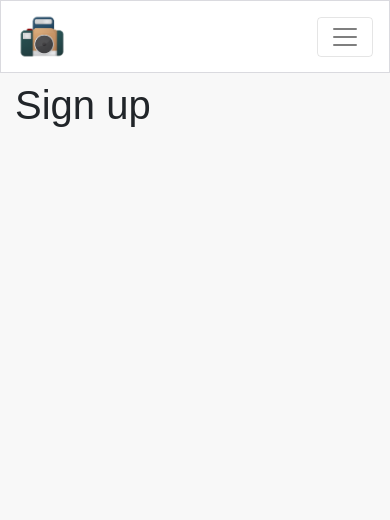
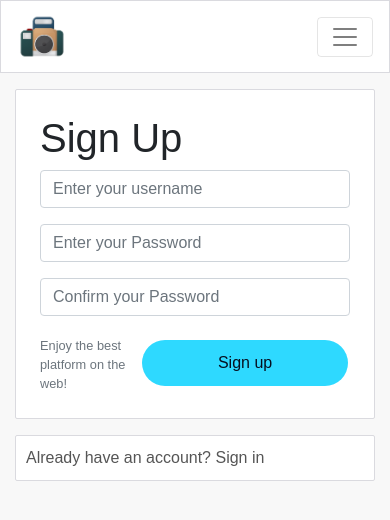
Before and after one commit to fgit-24/prototype-pp5-react, a React (Create React App) app: page /signup in a window 390 px wide. Shown: the top 520 px of the page. Built offline with nearby package versions, Linux system fonts and the light colour scheme.

Commit message:
Add SignUp-Form and image

```diff
--- a/src/App.js
+++ b/src/App.js
@@ -3,6 +3,7 @@
 import Container from "react-bootstrap/Container";
 import { Route, Switch } from "react-router-dom";
 import "./api/axiosDefault";
+import SignUpForm from "./pages/auth/SignUpForm";
 
 function App() {
   return (
@@ -12,7 +13,7 @@
         <Switch>
           <Route exact path="/" render={() => <h1>Home page</h1>} />
           <Route exact path="/signin" render={() => <h1>Sign in</h1>} />
-          <Route exact path="/signup" render={() => <h1>Sign up</h1>} />
+          <Route exact path="/signup" render={() => <SignUpForm />} />
           <Route render={() => <p>Page not found!</p>} />
         </Switch>
       </Container>
--- /dev/null
+++ b/src/pages/auth/SignUpForm.js
@@ -0,0 +1,70 @@
+import React from "react";
+import { Link } from "react-router-dom";
+
+import styles from "../../styles/SignInUpForm.module.css";
+import btnStyles from "../../styles/Button.module.css";
+import appStyles from "../../styles/App.module.css";
+
+import { Form, Button, Image, Col, Row, Container } from "react-bootstrap";
+import loginImage from "../../assets/login.jpg";
+
+const SignUpForm = () => {
+  return (
+    <Row className={styles.Row}>
+      {/* Image on the Left */}
+      <Col
+        md={6}
+        className={`my-auto d-none d-md-block p-2 ${styles.SignUpCol}`}
+      >
+        <Image
+          className={`${appStyles.FillerImage}`}
+          src={loginImage}
+          alt="Sign Up"
+          fluid
+        />
+      </Col>
+
+      {/* Form on the Right */}
+      <Col className="my-auto py-2 p-md-2" md={6}>
+        <Container className={`${appStyles.Content} p-4`}>
+          <h1 className={styles.Header}>Sign Up</h1>
+
+          <Form>
+            <Form.Group controlId="username">
+              <Form.Label className="d-none" >username</Form.Label>
+              <Form.Control className={styles.Input} type="text" placeholder="Enter your username" name="username"/>
+            </Form.Group>
+
+            <Form.Group controlId="password1">
+              <Form.Label className="d-none">password1</Form.Label>
+              <Form.Control className={styles.Input} type="password" placeholder="Enter your Password" name="password1" />
+            </Form.Group>
+
+            <Form.Group controlId="password2">
+              <Form.Label className="d-none">password2</Form.Label>
+              <Form.Control className={styles.Input} type="password" placeholder="Confirm your Password" name="password2" />
+            </Form.Group>
+
+            <div className="d-flex justify-content-between align-items-center">
+              <Form.Text className="text-muted" style={{ textAlign: "left" }}>
+                Enjoy the best platform on the web!
+              </Form.Text>
+              <Button className={`${btnStyles.Button} ${btnStyles.Wide} ${btnStyles.Bright}`}
+                      type="submit">
+                Sign up
+              </Button>
+            </div>
+          </Form>
+        </Container>
+
+        <Container className={`mt-3 ${appStyles.Content}`}>
+          <Link className={styles.Link} to="/signin">
+            Already have an account? <span>Sign in</span>
+          </Link>
+        </Container>
+      </Col>
+    </Row>
+  );
+};
+
+export default SignUpForm;
--- a/src/styles/Button.module.css
+++ b/src/styles/Button.module.css
@@ -0,0 +1,70 @@
+.Button {
+    font-size: 1rem;
+    font-weight: 150;
+    align-self: center;
+    border-radius: 100px;
+    border-color: transparent;
+    padding: 4px 10px;
+    margin-left: 2px;
+    margin-right: 2px;
+    min-width: 75px;
+  }
+
+  .Button:hover {
+    opacity: 0.8;
+    border-color: transparent;
+    cursor: pointer;
+  }
+
+  .Button:hover:active {
+    background-color: #2142b2 !important;
+  }
+
+  .Button:active {
+    background-color: #2142b2 !important;
+  }
+
+  .Button:focus {
+    background-color: #2142b2;
+  }
+
+  .Wide {
+    padding: 10px 50px;
+    width: 100%;
+  }
+
+  .Blue,
+  .BlueOutline:hover,
+  .Bright:hover {
+    background-color: #2142b2;
+    color: #ffffff;
+  }
+
+  .BlueOutline,
+  .Blue:hover {
+    /* border: 1px solid #2142b2; */
+    background-color: #ffffff;
+    color: #2142b2;
+  }
+
+  .Black,
+  .BlackOutline:hover {
+    /* background-color: #242a3d;
+    color: white; */
+    background-color: #242a3d;
+    color: aliceblue;
+  }
+
+  .Black:hover,
+  .BlackOutline {
+    /* background-color: #dadadf;
+    color: #242a3d;
+    border-color: #242a3d; */
+    background-color: aliceblue;
+    color: #242a3d;
+  }
+
+  .Bright {
+    background-color: #2ed9ff;
+    color: #060f20;
+  }
```
Also changed, not shown: 1 other file (tests, documents, lock files or other folders).
